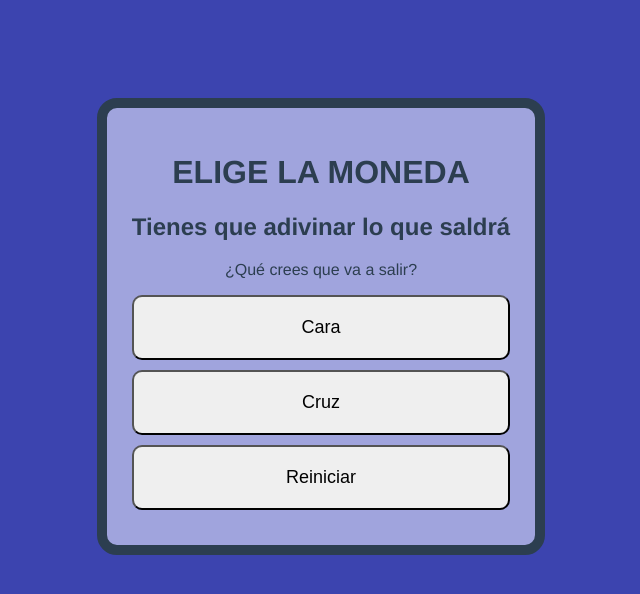
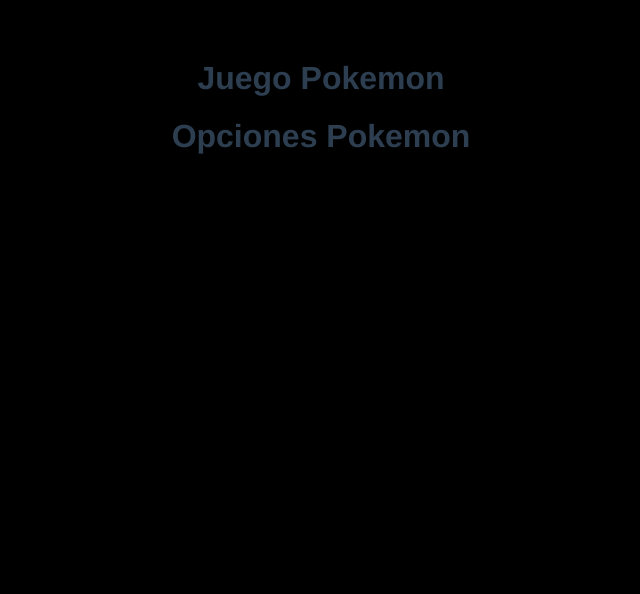
Before and after one commit to XaviX598/pw_u2_v_p4_ka, a Vue app: page / in a window 1280 px wide. Shown: the top 594 px of the page, without its empty margins (319-959 px from the left). Built offline with nearby package versions, Linux system fonts and the light colour scheme.

Commit message:
taller22

```diff
--- a/src/App.vue
+++ b/src/App.vue
@@ -1,11 +1,11 @@
 <template>
-  <MiIdea/>
+  <PokemonPage/>
 </template>
 
 <script>
 // import HelloWorld from './components/HelloWorld.vue'
 //import CalculadoraDeber from './components/CalculadoraDeber.vue' //se referencia y se da el nombre del componentepuede ser otro pero es mejor el mismo
-import MiIdea from './components/MiIdea.vue'
+import PokemonPage from './modules/pokemon/pages/PokemonPage.vue'
 export default {
   // lo que esta aqui son los OptionApi
   name: 'App',
@@ -13,7 +13,9 @@ export default {
     // HelloWorld
     // Contador el mismo nombre de arriba al importar
     // CalculadoraDeber
-    MiIdea
+    // CaracolaMagica
+    // MiIdea
+    PokemonPage
   }
 }
 </script>
--- /dev/null
+++ b/src/css/estilos.css
@@ -0,0 +1,3 @@
+html, body{
+    background-color: black;
+}
--- a/src/main.js
+++ b/src/main.js
@@ -1,4 +1,5 @@
 import { createApp } from 'vue'
 import App from './App.vue'
+import './css/estilos.css' //para importar estilos externos
 
 createApp(App).mount('#app')
--- /dev/null
+++ b/src/modules/pokemon/components/PokeImagen.vue
@@ -0,0 +1,13 @@
+<template>
+
+</template>
+
+<script>
+export default {
+
+}
+</script>
+
+<style>
+
+</style>
--- /dev/null
+++ b/src/modules/pokemon/components/PokemonOps.vue
@@ -0,0 +1,13 @@
+<template>
+    <h1>Opciones Pokemon</h1>
+</template>
+
+<script>
+export default {
+
+}
+</script>
+
+<style>
+
+</style>
--- /dev/null
+++ b/src/modules/pokemon/pages/PokeImagen.vue
@@ -0,0 +1,13 @@
+<template>
+    <h1>Pokemon Imagen</h1>
+</template>
+
+<script>
+export default {
+
+}
+</script>
+
+<style>
+
+</style>
--- /dev/null
+++ b/src/modules/pokemon/pages/PokemonPage.vue
@@ -0,0 +1,20 @@
+<template>
+    <h1>Juego Pokemon</h1>
+    <PokemonOps/>
+    <PokeImagen/>
+</template>
+
+<script>
+// dentro de script siempre
+import PokemonOps from '../components/PokemonOps.vue'
+import PokeImagen from '../components/PokeImagen.vue'
+export default {
+
+    components:{
+        PokeImagen,
+        PokemonOps
+    }
+}
+</script>
+
+<style></style>
```
Also changed, not shown: src/components/CaracolaMagica.vue (+8 -2 lines).
